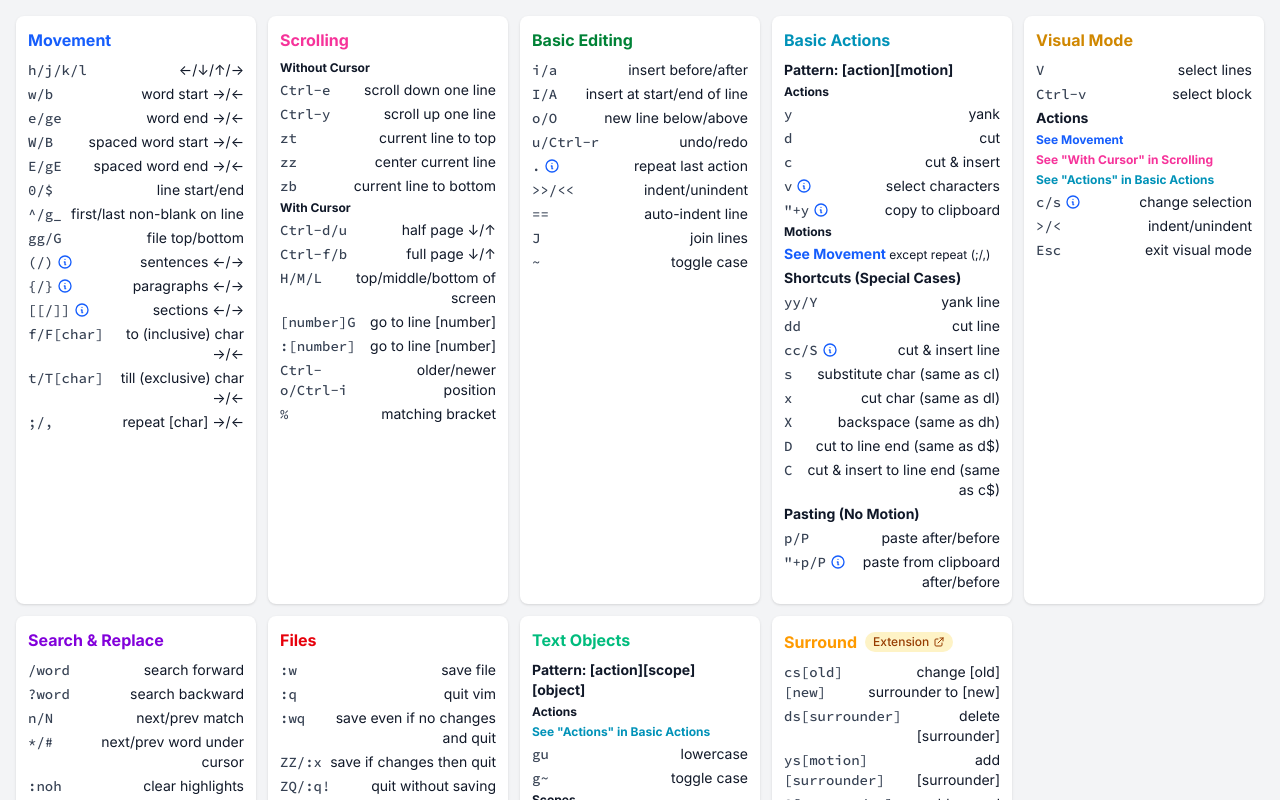
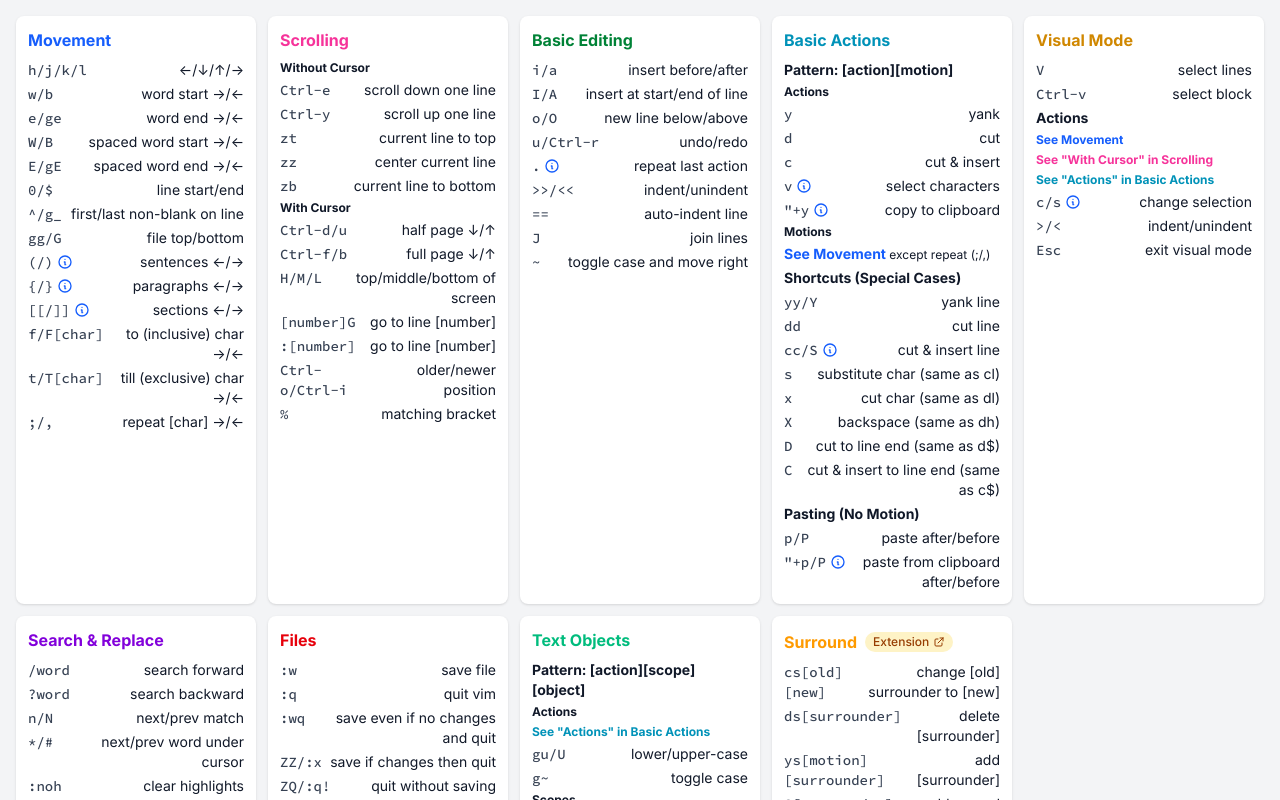
Before and after one commit to Noitidart/vim-cheats, a Next.js app: page / in a window 1280 px wide. Shown: the top 800 px of the page. Built offline with nearby package versions, Linux system fonts and the light colour scheme.

Commit message:
Add missing uppercase command

```diff
--- a/pages/index.tsx
+++ b/pages/index.tsx
@@ -131,7 +131,7 @@ const sections: Section[] = [
       ['>>/<<', 'indent/unindent'],
       ['==', 'auto-indent line'],
       ['J', 'join lines'],
-      ['~', 'toggle case']
+      ['~', 'toggle case and move right']
     ]
   },
   {
@@ -373,7 +373,7 @@ const sections: Section[] = [
           commandColorClass: `font-bold ${titleColorClassNames.basicActions}`
         }
       ],
-      ['gu', 'lowercase'],
+      ['gu/U', 'lower/upper-case'],
       ['g~', 'toggle case'],
       ['', '', { isText: true }],
       ['Scopes', '', { isText: true, commandColorClass: 'font-bold' }],
```
